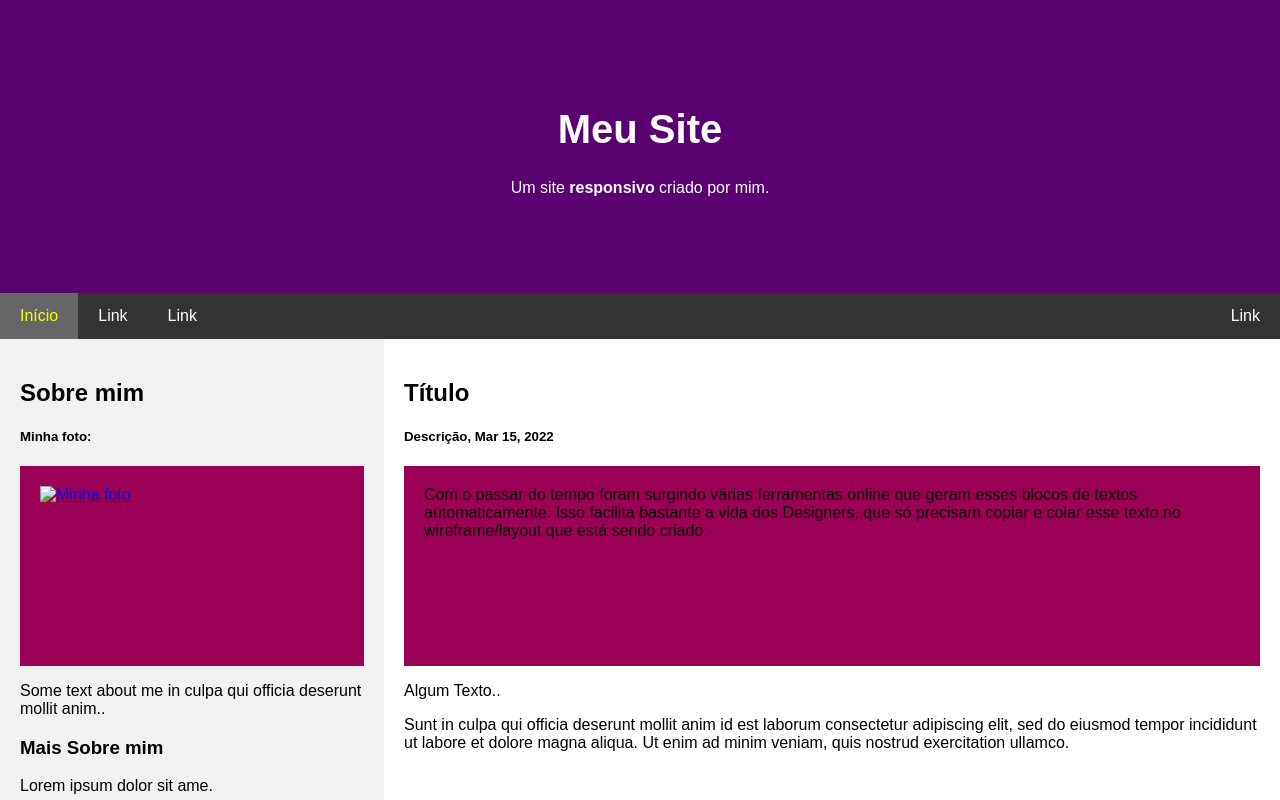
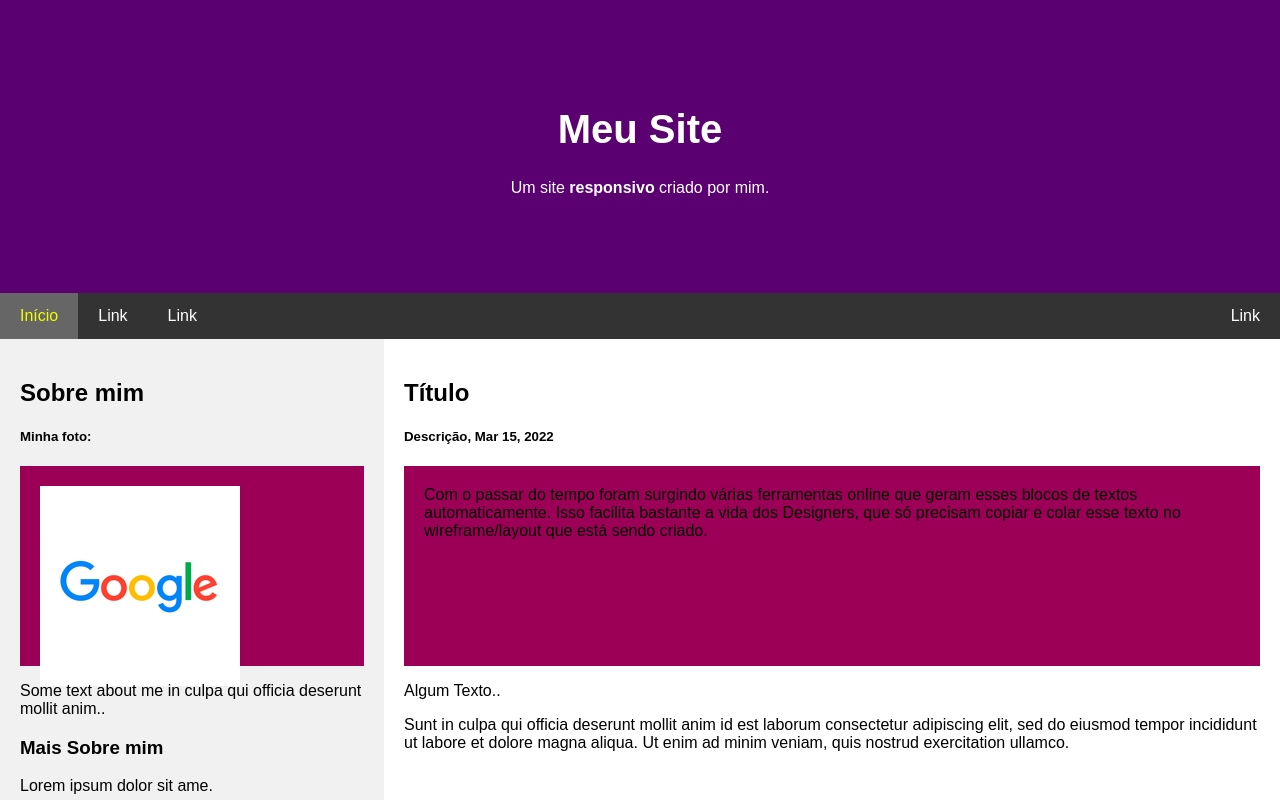
Before and after one commit to Davidpdf/HTML_CSS_EX02, a plain HTML site: page index.html in a window 1280 px wide. Shown: the top 800 px of the page. Drawn offline with Linux system fonts and the light colour scheme.

Commit message:
20220315_01

```diff
--- a/index.html
+++ b/index.html
@@ -138,7 +138,7 @@ body {
   <div class="side">
     <h2>Sobre mim</h2>
     <h5>Minha foto:</h5>
-    <div class="fakeimg" style="height:200px;"><a href="index.html"><img src="Google.png" alt="Minha foto"></a>
+    <div class="fakeimg" style="height:200px;"><a href="index.html"><img src="/Imagens/Google.png" alt="Minha foto"></a>
     </div>
     <p>Some text about me in culpa qui officia deserunt mollit anim..</p>
     <h3>Mais Sobre mim</h3>
```
